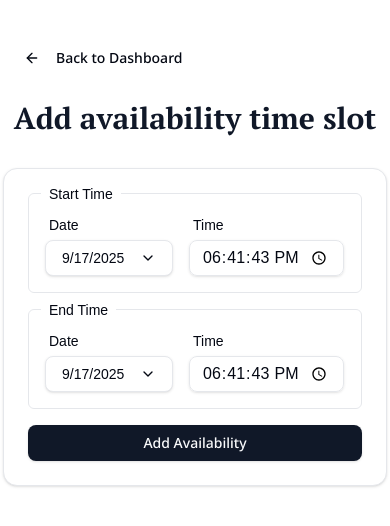
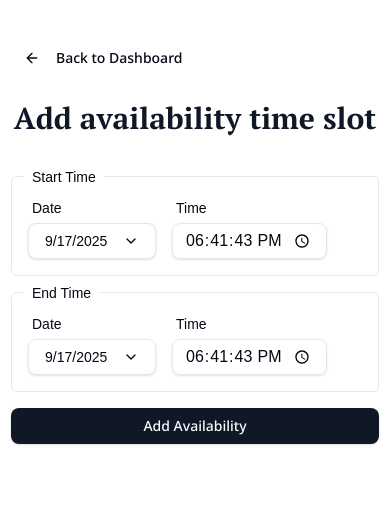
Before and after one commit to sasa-maksim/painters, a Next.js app in the folder frontend/: page /painter/availability/create in a window 390 px wide. Shown: the top 526 px of the page. Built offline with nearby package versions, Linux system fonts and the light colour scheme; a web font is replaced by a local one.

Commit message:
style: fix card padding

```diff
--- a/frontend/app/painter/availability/create/page.tsx
+++ b/frontend/app/painter/availability/create/page.tsx
@@ -20,8 +20,8 @@ const CreateAvailability = () => {
           Add availability time slot
         </h1>
         <p className="font-sans text-gray-600 mb-8"></p>
-        <Card className="w-full mx-auto max-w-sm">
-          <CardContent className="p-6">
+        <Card className="w-full mx-auto max-w-sm border-none sm:border shadow-none sm:drop-shadow-sm">
+          <CardContent className="p-2 sm:p-6">
             <AvailabilityForm />
           </CardContent>
         </Card>
```
